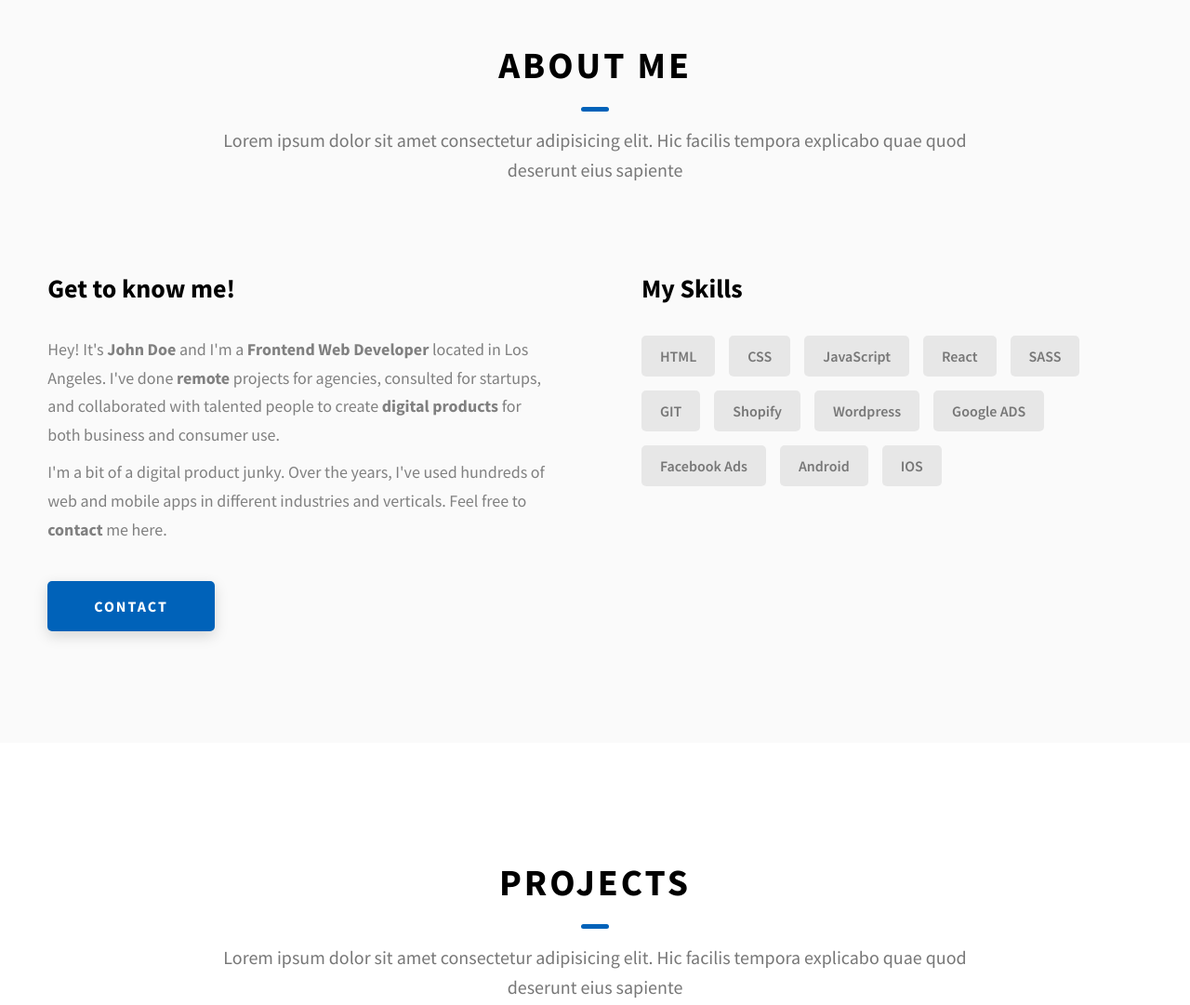
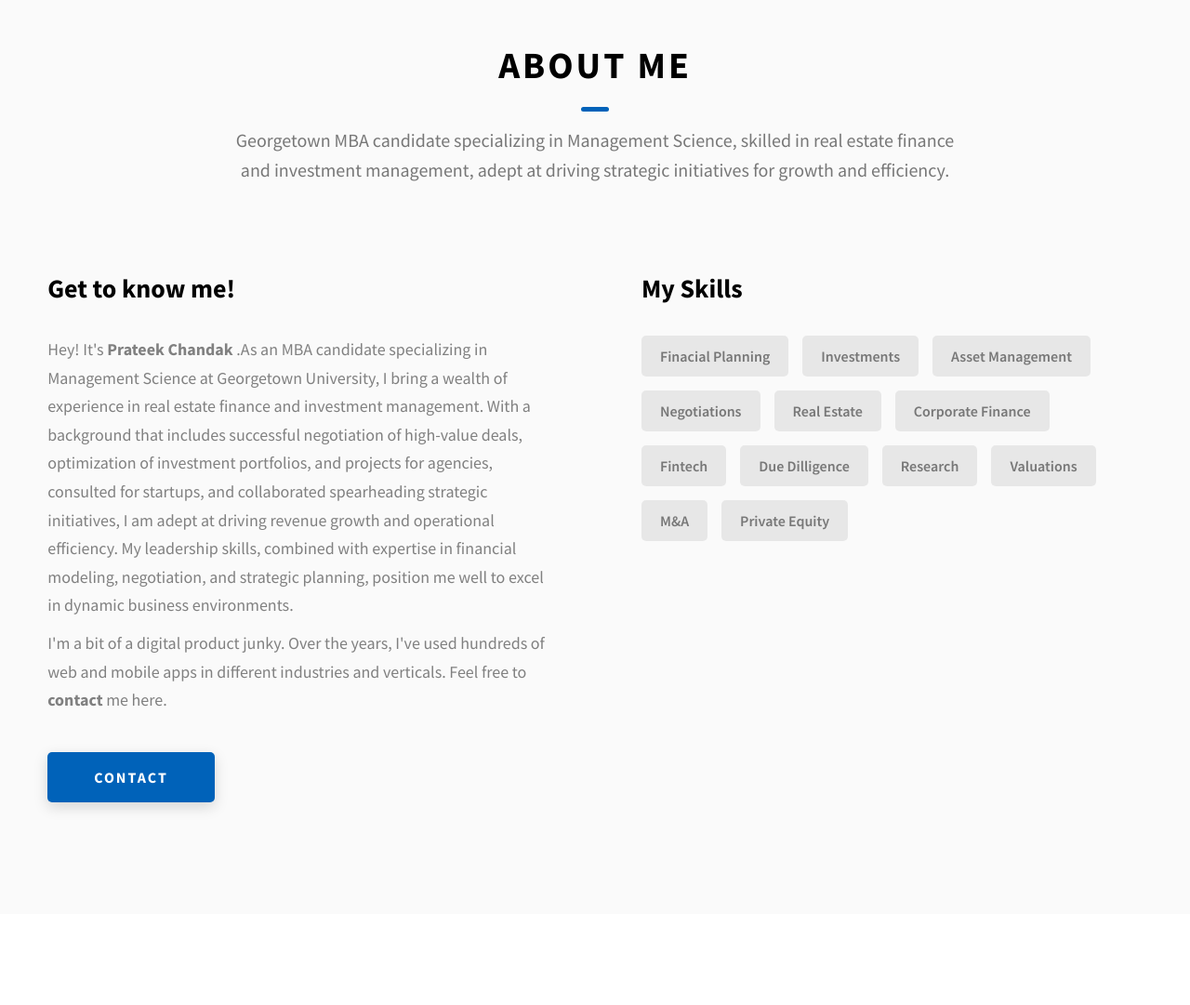
Before and after one commit to PrateekChandak10/pc8, a website: page index.html in a window 1280 px wide. Shown: the part 880-1961 px from the top of the page at 93% size. Drawn offline with Linux system fonts and the light colour scheme.

Commit message:
Update index.html

```diff
--- a/index.html
+++ b/index.html
@@ -87,9 +87,7 @@
         <h1 class="heading-primary">Hey, My name is Prateek Chandak</h1>
         <div class="home-hero__info">
           <p class="text-primary">
-            Lorem ipsum dolor sit amet consectetur adipisicing elit. Hic facilis
-            tempora explicabo quae quod deserunt eius sapiente solutions for
-            complex problems
+            Finance professional with 6+ years of experience in investments, asset management & financial planning
           </p>
         </div>
         <div class="home-hero__cta">
@@ -155,8 +153,8 @@
         <h2 class="heading heading-sec heading-sec__mb-med">
           <span class="heading-sec__main">About Me</span>
           <span class="heading-sec__sub">
-            Lorem ipsum dolor sit amet consectetur adipisicing elit. Hic facilis
-            tempora explicabo quae quod deserunt eius sapiente
+            Georgetown MBA candidate specializing in Management Science, skilled in real estate finance and investment management,
+            adept at driving strategic initiatives for growth and efficiency.
           </span>
         </h2>
         <div class="about__content">
@@ -165,14 +163,13 @@
             <div class="about__content-details">
               <p class="about__content-details-para">
                 Hey! It's
-                <strong>John Doe</strong>
-                and I'm a <strong> Frontend Web Developer </strong> located in
-                Los Angeles. I've done
-                <strong> remote </strong>
-                projects for agencies, consulted for startups, and collaborated
-                with talented people to create
-                <strong>digital products </strong>
-                for both business and consumer use.
+                <strong>Prateek Chandak</strong>
+                .As an MBA candidate specializing in Management Science at Georgetown University, I bring a
+                wealth of experience in real estate finance and investment management. With a background that
+                includes successful negotiation of high-value deals, optimization of investment portfolios, and                 projects for agencies, consulted for startups, and collaborated
+                spearheading strategic initiatives, I am adept at driving revenue growth and operational efficiency.
+                My leadership skills, combined with expertise in financial modeling, negotiation, and strategic
+                planning, position me well to excel in dynamic business environments.
               </p>
               <p class="about__content-details-para">
                 I'm a bit of a digital product junky. Over the years, I've used
@@ -188,18 +185,18 @@
           <div class="about__content-skills">
             <h3 class="about__content-title">My Skills</h3>
             <div class="skills">
-              <div class="skills__skill">HTML</div>
-              <div class="skills__skill">CSS</div>
-              <div class="skills__skill">JavaScript</div>
-              <div class="skills__skill">React</div>
-              <div class="skills__skill">SASS</div>
-              <div class="skills__skill">GIT</div>
-              <div class="skills__skill">Shopify</div>
-              <div class="skills__skill">Wordpress</div>
-              <div class="skills__skill">Google ADS</div>
-              <div class="skills__skill">Facebook Ads</div>
-              <div class="skills__skill">Android</div>
-              <div class="skills__skill">IOS</div>
+              <div class="skills__skill">Finacial Planning</div>
+              <div class="skills__skill">Investments</div>
+              <div class="skills__skill">Asset Management</div>
+              <div class="skills__skill">Negotiations</div>
+              <div class="skills__skill">Real Estate</div>
+              <div class="skills__skill">Corporate Finance</div>
+              <div class="skills__skill">Fintech</div>
+              <div class="skills__skill">Due Dilligence</div>
+              <div class="skills__skill">Research</div>
+              <div class="skills__skill">Valuations</div>
+              <div class="skills__skill">M&A</div>
+              <div class="skills__skill">Private Equity</div>
             </div>
           </div>
         </div>
@@ -210,8 +207,8 @@
         <h2 class="heading heading-sec heading-sec__mb-bg">
           <span class="heading-sec__main">Projects</span>
           <span class="heading-sec__sub">
-            Lorem ipsum dolor sit amet consectetur adipisicing elit. Hic facilis
-            tempora explicabo quae quod deserunt eius sapiente
+            I have a genuine passion for research and derive immense satisfaction
+             from delving into complex topics.
           </span>
         </h2>
 
@@ -228,9 +225,7 @@
             <div class="projects__row-content">
               <h3 class="projects__row-content-title">Project 1</h3>
               <p class="projects__row-content-desc">
-                Lorem ipsum dolor sit amet consectetur adipisicing elit. Hic
-                facilis tempora, explicabo quae quod deserunt eius sapiente
-                praesentium.
+                Taboos Regarding Menstruation: General Perception of Women in Delhi
               </p>
               <a
                 href="./project-1.html"
@@ -252,9 +247,7 @@
             <div class="projects__row-content">
               <h3 class="projects__row-content-title">Project 2</h3>
               <p class="projects__row-content-desc">
-                Lorem ipsum dolor sit amet consectetur adipisicing elit. Hic
-                facilis tempora, explicabo quae quod deserunt eius sapiente
-                praesentium.
+                Evaluating plastic waste disposal options in Delhi
               </p>
               <a
                 href="./project-2.html"
@@ -276,9 +269,7 @@
             <div class="projects__row-content">
               <h3 class="projects__row-content-title">Project 3</h3>
               <p class="projects__row-content-desc">
-                Lorem ipsum dolor sit amet consectetur adipisicing elit. Hic
-                facilis tempora, explicabo quae quod deserunt eius sapiente
-                praesentium.
+                Demographic Advertising; Variation in choice of media with age
               </p>
               <a
                 href="./project-3.html"
@@ -296,8 +287,7 @@
         <h2 class="heading heading-sec heading-sec__mb-med">
           <span class="heading-sec__main heading-sec__main--lt">Contact</span>
           <span class="heading-sec__sub heading-sec__sub--lt">
-            Lorem ipsum dolor sit amet consectetur adipisicing elit. Hic facilis
-            tempora explicabo quae quod deserunt eius sapiente
+            Feel free to connect with me and explore opportunities for collaboration.
           </span>
         </h2>
         <div class="contact__form-container">
@@ -389,10 +379,9 @@
             </div>
           </div>
           <div class="main-footer__row main-footer__row-2">
-            <h4 class="heading heading-sm text-lt">John Doe</h4>
+            <h4 class="heading heading-sm text-lt">Prateek Chandak</h4>
             <p class="main-footer__short-desc">
-              Lorem ipsum dolor sit amet consectetur adipisicing elit facilis
-              tempora explicabo quae quod deserunt
+              Georgetown University, Washington DC
             </p>
           </div>
         </div>
```
